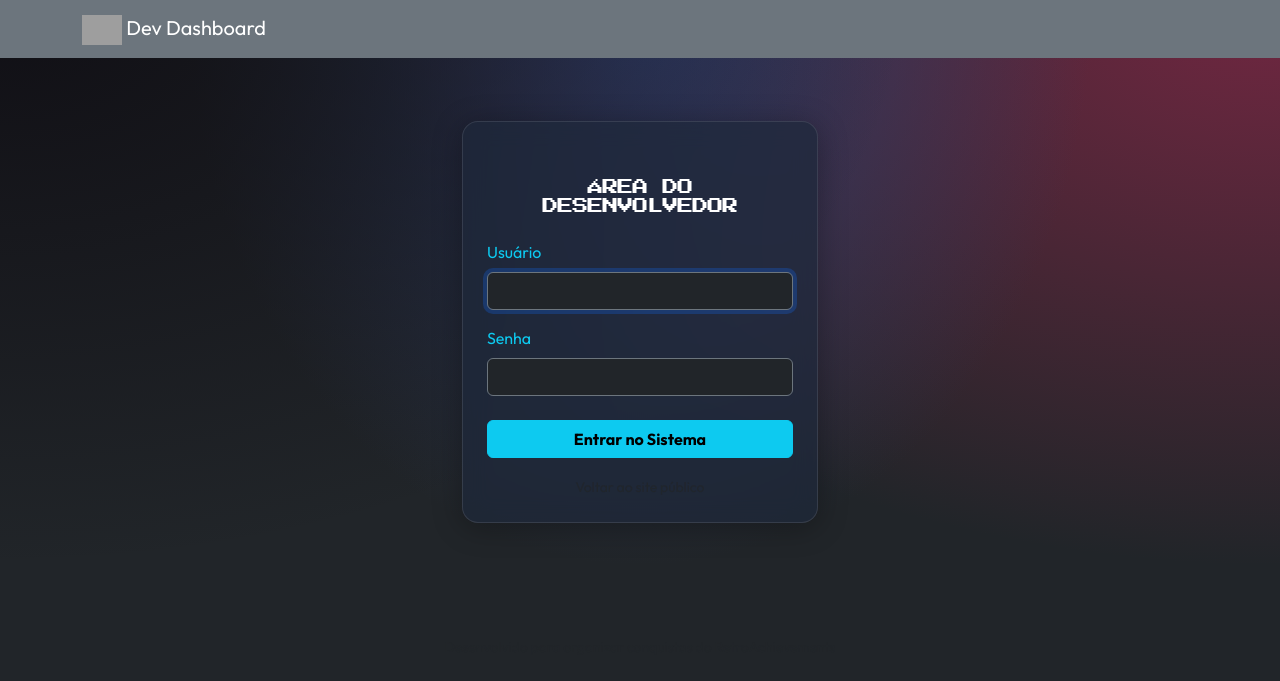
After one commit to CarlosNatanael/my_dashboard, a Flask app: page /login in a window 1280 px wide. The commit adds this page. Shown: the top 681 px of the page. Run offline with Flask 3, Linux system fonts and the light colour scheme; grey boxes are pictures that could not be loaded.

Commit message:
test: add login

```diff
--- a/backend/app.py
+++ b/backend/app.py
@@ -1,6 +1,8 @@
 from flask import Flask, render_template, request, redirect, url_for, flash
+from flask_login import LoginManager, login_user, login_required, logout_user, current_user
+from werkzeug.security import generate_password_hash, check_password_hash
 from config import API_USER, API_KEY
-from models import db, Claim
+from models import db, Claim, User
 import requests
 import os
 
@@ -9,18 +11,25 @@ static_dir = os.path.abspath('../frontend/static')
 
 app = Flask(__name__, template_folder=template_dir, static_folder=static_dir)
 
+app.config['SECRET_KEY'] = '9Y\Parrw+5*mgy~ES&a=Ew#I'
 app.config['SQLALCHEMY_DATABASE_URI'] = 'sqlite:///ra_dashboard.db'
 app.config['SQLALCHEMY_TRACK_MODIFICATIONS'] = False
 
 db.init_app(app)
+login_manager = LoginManager()
+login_manager.init_app(app)
+login_manager.login_view = 'login'
 
 with app.app_context():
     db.create_all()
 
+@login_manager.user_loader
+def load_user(user_id):
+    return User.query.get(int(user_id))
+
 def get_console_icon_url(target_console_id):
     url = "https://retroachievements.org/API/API_GetConsoleIDs.php"
     params = {'z': API_USER, 'y': API_KEY}
-
     try:
         response = requests.get(url, params=params)
         if response.status_code == 200:
@@ -28,104 +37,101 @@ def get_console_icon_url(target_console_id):
             for console in consoles:
                 if console.get('ID') == int(target_console_id):
                     return console.get('IconURL')
-    except Exception as e:
-        print(f"Erro ao buscar icone do console: {e}")
+    except: pass
     return None
 
 def get_ra_game_info(game_id):
     url = "https://retroachievements.org/API/API_GetGame.php"
     params = {'z': API_USER, 'y': API_KEY, 'i': game_id}
-
     try:
         response = requests.get(url, params=params)
-        if response.status_code == 200:
-            return response.json()
-    except Exception as e:
-        print(f"Erro ao buscar info do jogo: {e}")
+        if response.status_code == 200: return response.json()
+    except: pass
     return None
 
 @app.route('/')
 def index():
+    all_claims = Claim.query.order_by(Claim.title).all()
+    active = [c for c in all_claims if c.status not in ['published', 'wishlist']]
+    finished = [c for c in all_claims if c.status == 'published']
+    future = [c for c in all_claims if c.status == 'wishlist']
+    return render_template('public.html', active=active, finished=finished, future=future)
+
+@app.route('/login', methods=['GET', 'POST'])
+def login():
+    if request.method == 'POST':
+        username = request.form.get('username')
+        password = request.form.get('password')
+
+        user = User.query.filter_by(username=username).first()
+        if user and check_password_hash(user.password_hash, password):
+            login_user(user)
+            return redirect(url_for('admin_dashboard'))
+
+        flash('Login inválido. Verifique usuário e senha.')
+
+    return render_template('login.html')
+
+@app.route('/logout')
+@login_required
+def logout():
+    logout_user()
+    return redirect(url_for('index'))
+
+@app.route('/admin')
+@login_required
+def admin_dashboard():
     claims = Claim.query.order_by(Claim.updated_at.desc()).all()
     return render_template('index.html', claims=claims)
 
 @app.route('/add', methods=['GET', 'POST'])
+@login_required
 def add_claim():
     if request.method == 'POST':
         ra_id = request.form.get('ra_id')
         title = request.form.get('title')
         console = request.form.get('console')
         status = request.form.get('status')
-
-        image_icon = None
-        console_icon = None
+        image_icon, console_icon = None, None
 
         if ra_id:
-            try:
-                game_data = get_ra_game_info(ra_id)
-                if game_data and 'Title' in game_data:
-                    raw_image = game_data.get('ImageIcon', '')
-                    if raw_image:
-                        image_icon = raw_image.split('/')[-1].replace('.png', '')
-
-                    if not title:
-                        title = game_data.get('Title')
-                    if not console:
-                        console = game_data.get('ConsoleName')
-                        console_id = game_data.get('ConsoleID')
-
-                        if console_id:
-                            console_icon = get_console_icon_url(console_id)
-
-            except Exception as e:
-                print(f"Erro na API: {e}")
+            data = get_ra_game_info(ra_id)
+            if data and 'Title' in data:
+                raw_img = data.get('ImageIcon', '')
+                if raw_img: image_icon = raw_img.split('/')[-1].replace('.png', '')
+                if not title: title = data.get('Title')
+                if not console:
+                    console = data.get('ConsoleName')
+                    cid = data.get('ConsoleID')
+                    if cid: console_icon = get_console_icon_url(cid)
 
         if title and console:
-            new_claim = Claim(
-                title=title,
-                console=console,
-                console_icon=console_icon,
-                ra_id=ra_id if ra_id else None,
-                image_icon=image_icon,
-                status=status
-            )
+            new_claim = Claim(title=title, console=console, console_icon=console_icon,
+                              ra_id=ra_id, image_icon=image_icon, status=status)
             db.session.add(new_claim)
             db.session.commit()
-            return redirect(url_for('index'))
+            return redirect(url_for('admin_dashboard'))
 
     return render_template('add.html')
 
 @app.route('/edit/<int:id>', methods=['GET', 'POST'])
+@login_required
 def edit_claim(id):
     claim = Claim.query.get_or_404(id)
-
     if request.method == 'POST':
         if 'delete' in request.form:
             db.session.delete(claim)
             db.session.commit()
-            return redirect(url_for('index'))
+            return redirect(url_for('admin_dashboard'))
 
         claim.title = request.form.get('title')
         claim.status = request.form.get('status')
         claim.progress = request.form.get('progress')
         claim.notes = request.form.get('notes')
-
         db.session.commit()
-        return redirect(url_for('index'))
+        return redirect(url_for('admin_dashboard'))
 
     return render_template('edit.html', claim=claim)
 
-@app.route('/portfolio')
-def portfolio():
-    all_claims = Claim.query.order_by(Claim.title).all()
-    active_projects = [c for c in all_claims if c.status not in ['published', 'wishlist']]
-    finished_projects = [c for c in all_claims if c.status == 'published']
-    future_projects = [c for c in all_claims if c.status == 'wishlist']
-
-    return render_template('public.html',
-                         active=active_projects,
-                         finished=finished_projects,
-                         future=future_projects)
-
 if __name__ == "__main__":
     app.run(debug=True)
--- a/frontend/templates/base.html
+++ b/frontend/templates/base.html
@@ -28,19 +28,37 @@
 
             <div class="collapse navbar-collapse" id="navbarNav">
                 <ul class="navbar-nav ms-auto">
+                    {% if current_user.is_authenticated %}
                         <li class="nav-item">
-                        <a class="nav-link" href="{{ url_for('index') }}">🔧 Admin Dashboard</a>
+                            <a class="nav-link text-warning" href="{{ url_for('index') }}">
+                                <i class="fa-solid fa-earth-americas me-1"></i> Site Público
+                            </a>
                         </li>
 
-                    <li class="nav-item">
-                        <a class="nav-link text-warning" href="{{ url_for('portfolio') }}">🌎 Ver Site Público</a>
+                        <li class="nav-item ms-2">
+                            <a class="nav-link text-info" href="{{ url_for('admin_dashboard') }}">
+                                <i class="fa-solid fa-gauge-high me-1"></i> Admin
+                            </a>
                         </li>
 
                         <li class="nav-item ms-3">
-                        <a class="btn btn-outline-warning btn-sm mt-1" href="{{ url_for('add_claim') }}">
+                            <a class="btn btn-outline-info btn-sm mt-1" href="{{ url_for('add_claim') }}">
                                 + Novo Jogo
                             </a>
                         </li>
+
+                        <li class="nav-item ms-3">
+                            <a class="nav-link text-danger" href="{{ url_for('logout') }}">
+                                <i class="fa-solid fa-right-from-bracket"></i> Sair
+                            </a>
+                        </li>
+
+                        <li class="nav-item ms-3">
+                            <a class="nav-link text-muted" href="{{ url_for('login') }}">
+                                <i class="fa-solid fa-lock"></i>
+                            </a>
+                        </li>
+                    {% endif %}
                 </ul>
             </div>
         </div>
--- /dev/null
+++ b/frontend/templates/login.html
@@ -0,0 +1,31 @@
+{% extends "base.html" %}
+
+{% block title %}Acesso Restrito - Dev Dashboard{% endblock %}
+
+{% block content %}
+<div class="row justify-content-center" style="min-height: 60vh; align-items: center;">
+    <div class="col-md-4">
+        <div class="glass-panel p-4 text-center">
+            <h3 class="mb-4 text-white">Área do Desenvolvedor</h3>
+
+            <form method="POST">
+                <div class="mb-3 text-start">
+                    <label class="form-label text-info">Usuário</label>
+                    <input type="text" name="username" class="form-control bg-dark text-white border-secondary" required autofocus>
+                </div>
+
+                <div class="mb-4 text-start">
+                    <label class="form-label text-info">Senha</label>
+                    <input type="password" name="password" class="form-control bg-dark text-white border-secondary" required>
+                </div>
+
+                <button type="submit" class="btn btn-info w-100 fw-bold">Entrar no Sistema</button>
+            </form>
+
+            <div class="mt-3">
+                <a href="{{ url_for('index') }}" class="text-muted small text-decoration-none">Voltar ao site público</a>
+            </div>
+        </div>
+    </div>
+</div>
+{% endblock %}
```
Also changed, not shown: backend/models.py (+6 -14 lines). Lines whose indentation alone changed are shown as unchanged.
